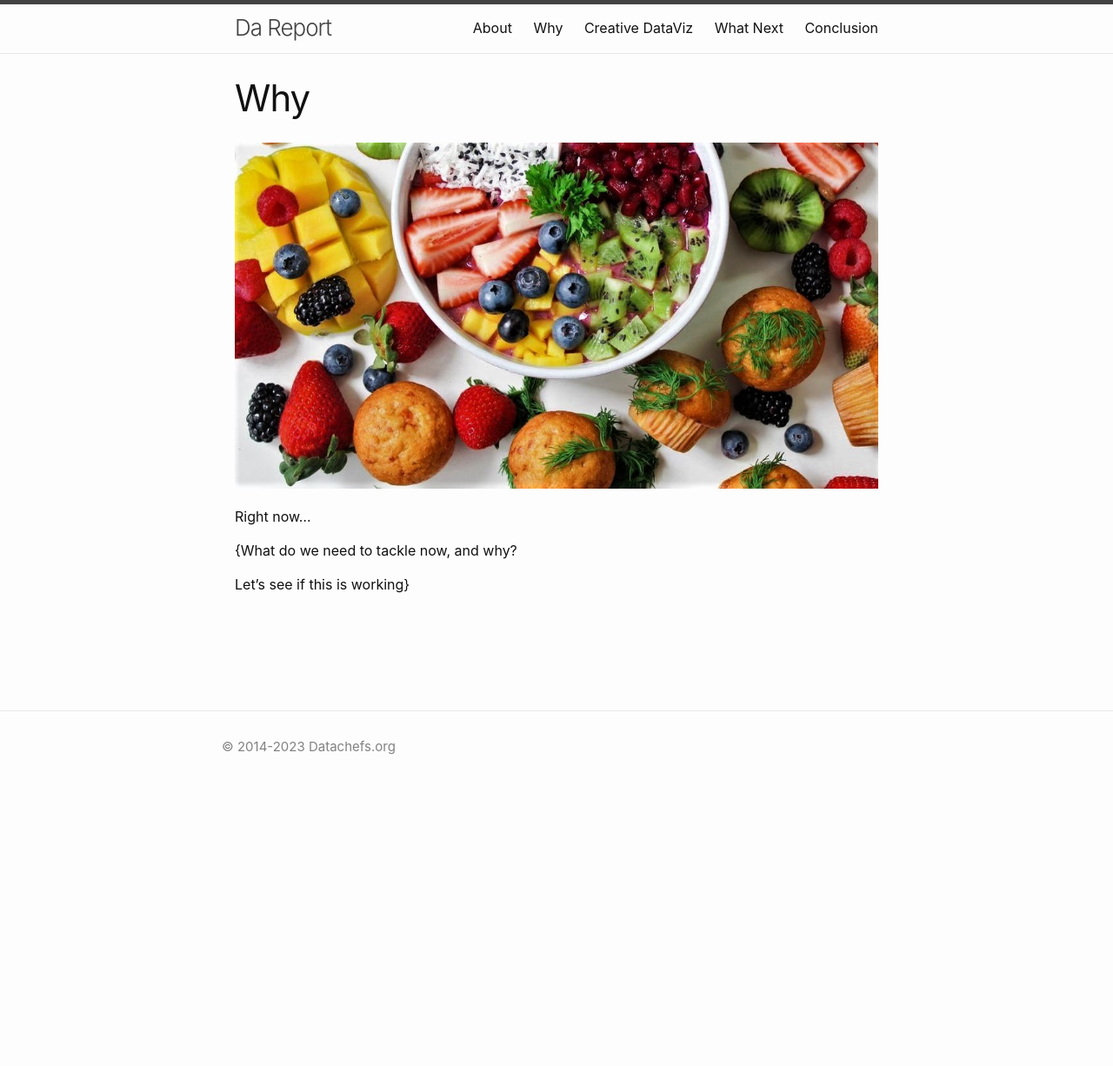
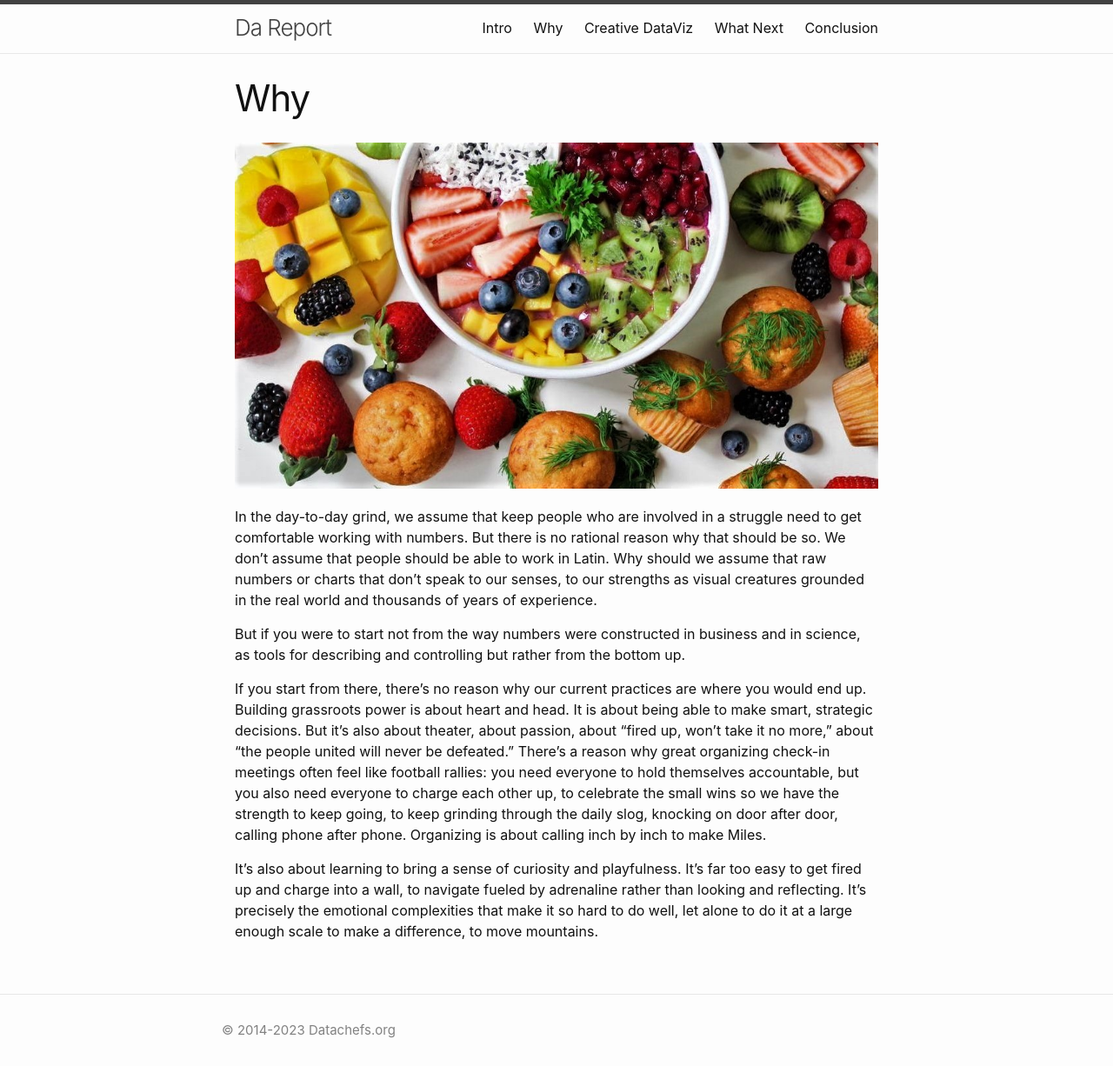
Before and after one commit to datachefs/cdv-notes, a Jekyll site: the page built from pages/why.md, in a window 1280 px wide. Shown: the whole page at 87% size. Built offline with Jekyll 4.4.1, drawn with Linux system fonts in a browser that asks for light colours; before the commit the page ends 900 px from its top, so only the background shows below that.

Commit message:
Add pages

```diff
--- a/_config.yml
+++ b/_config.yml
@@ -5,8 +5,10 @@ description:  Building a power user ecosystem that helps companies and the commu
 
 # Menu data for sitewide navigation
 navigation_links:
-  - name:  About
-    link: 'about/'
+  # - name:  About
+    # link: 'about/'
+  - name: Intro
+    link: "intro/"
   - name: Why
     link: 'why/'
   - name: Creative DataViz
--- a/pages/why.md
+++ b/pages/why.md
@@ -6,8 +6,10 @@ permalink: /why/
 image: breakfast-many2.jpg
 ---
 
-Right now...
+In the day-to-day grind, we assume that keep people who are involved in a struggle need to get comfortable working with numbers. But there is no rational reason why that should be so. We don't assume that people should be able to work in Latin. Why should we assume that raw numbers or charts that don't speak to our senses, to our strengths as visual creatures grounded in the real world and thousands of years of experience.
 
-{What do we need to tackle now, and why?
+But if you were to start not from the way numbers were constructed in business and in science, as tools for describing and controlling but rather from the bottom up.
 
-Let's see if this is working}
+If you start from there, there's no reason why our current practices are where you would end up. Building grassroots power is about heart and head. It is about being able to make smart, strategic decisions. But it's also about theater, about passion, about "fired up, won't take it no more," about "the people united will never be defeated." There's a reason why great organizing check-in meetings often feel like football rallies: you need everyone to hold themselves accountable, but you also need everyone to charge each other up, to celebrate the small wins so we have the strength to keep going, to keep grinding through the daily slog, knocking on door after door, calling phone after phone. Organizing is about calling inch by inch to make Miles.
+
+It's also about learning to bring a sense of curiosity and playfulness. It's far too easy to get fired up and charge into a wall, to navigate fueled by adrenaline rather than looking and reflecting. It's precisely the emotional complexities that make it so hard to do well, let alone to do it at a large enough scale to make a difference, to move mountains.
```
Also changed, not shown: pages/intro.md (added, +24 -0 lines).
